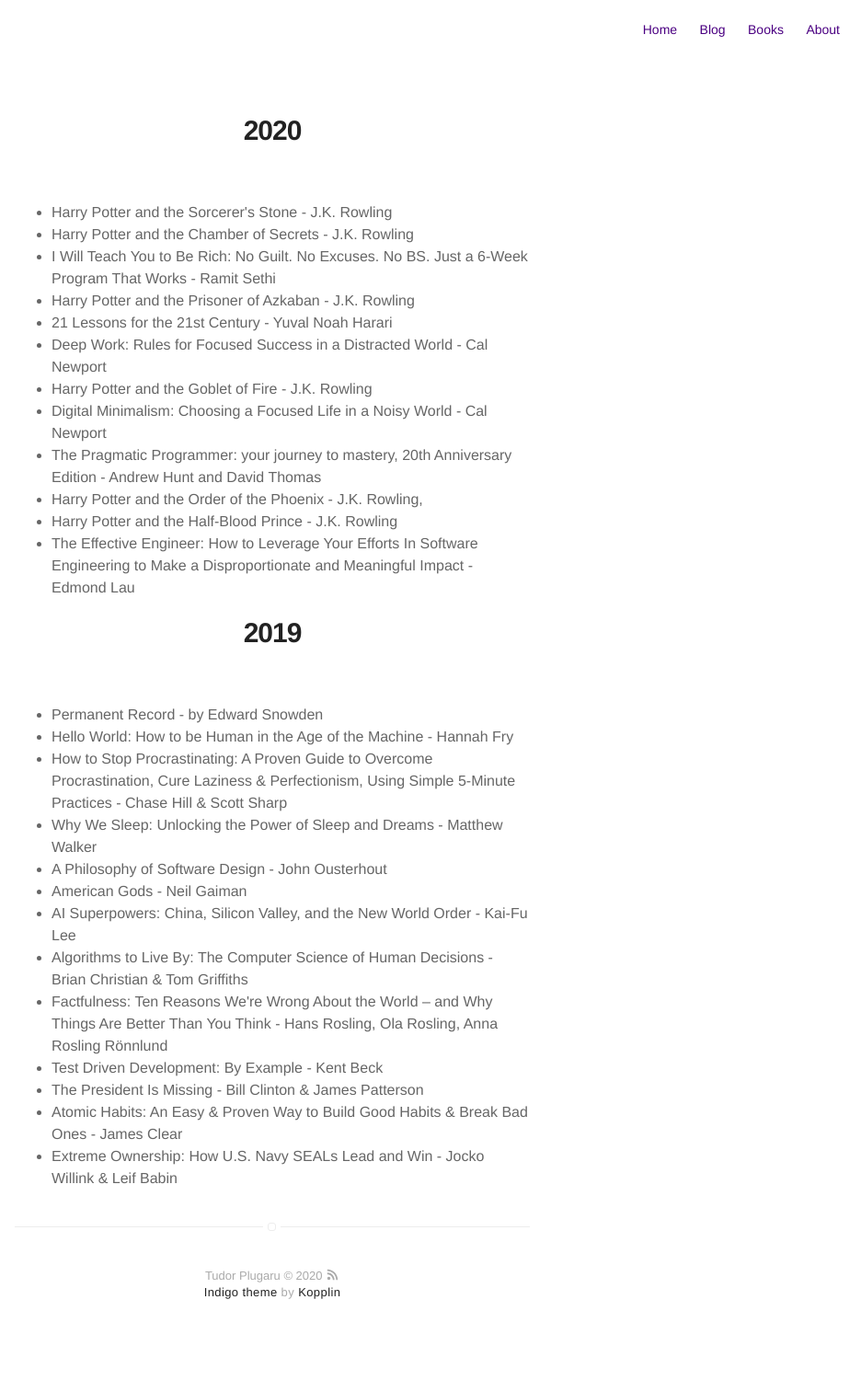
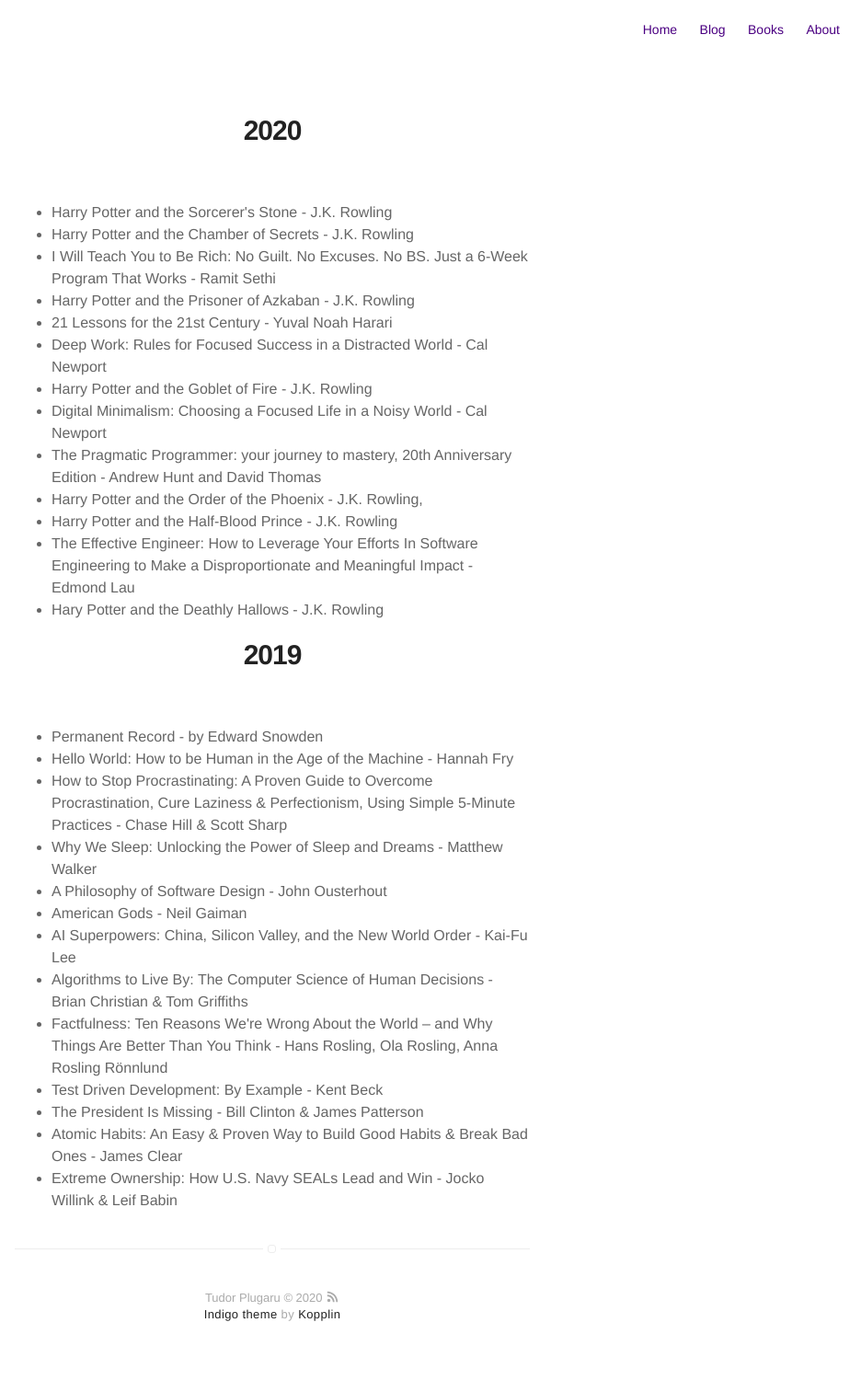
Before and after one commit to PlugaruT/PlugaruT.github.io, a Jekyll site: the page built from books.html, in a window 1280 px wide. Shown: the whole page at 92% size, without its empty margins (344-1280 px from the left). Built offline with Jekyll 4.4.1, drawn with Linux system fonts in a browser that asks for light colours; before the commit the page ends 1476 px from its top, so only the background shows below that.

Commit message:
update books

```diff
--- a/books.html
+++ b/books.html
@@ -18,6 +18,7 @@ layout: page
     <li>Harry Potter and the Order of the Phoenix - J.K. Rowling,</li>
     <li>Harry Potter and the Half-Blood Prince - J.K. Rowling</li>
     <li>The Effective Engineer: How to Leverage Your Efforts In Software Engineering to Make a Disproportionate and Meaningful Impact - Edmond Lau</li>
+    <li>Hary Potter and the Deathly Hallows - J.K. Rowling</li>
 </ul>
 
 
```
